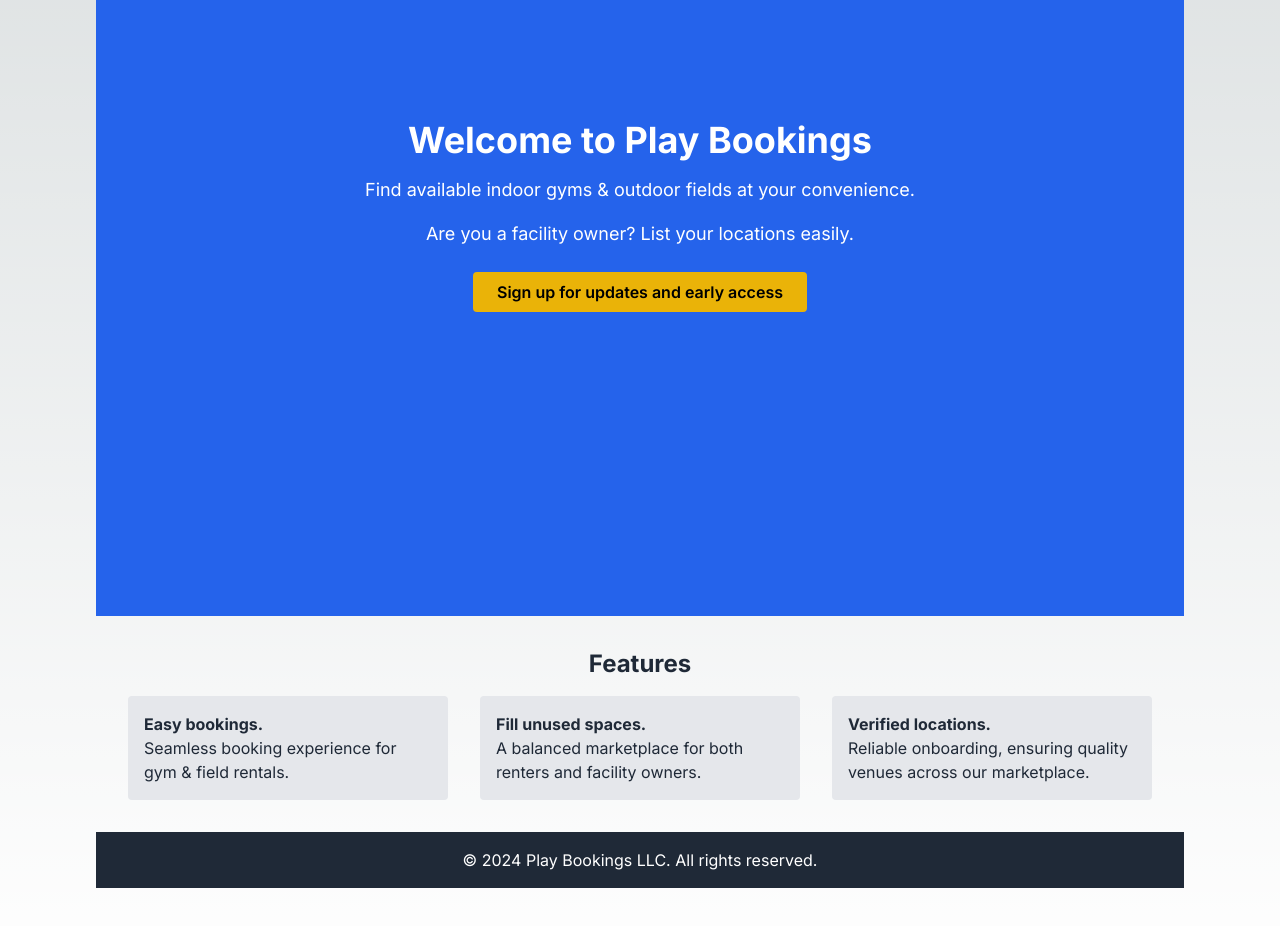
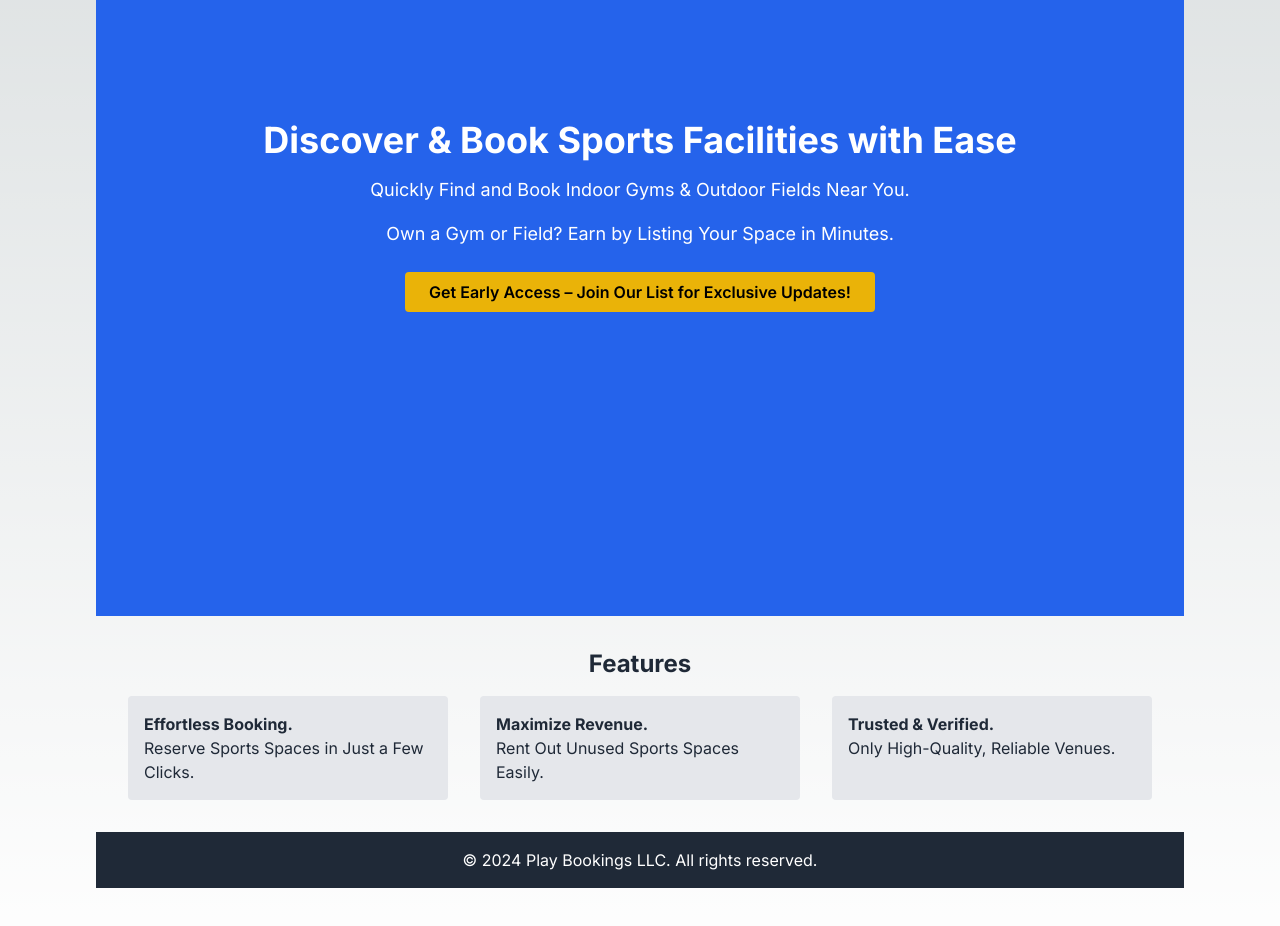
Before and after one commit to jensenmiers/PlayBookings.com, a Next.js app in the folder play-bookings/: page / in a window 1280 px wide. Shown: the part 340-1266 px from the top of the page. Built offline with nearby package versions, Linux system fonts and the light colour scheme.

Commit message:
updated landing page copy

```diff
--- a/play-bookings/src/app/page.js
+++ b/play-bookings/src/app/page.js
@@ -17,10 +17,10 @@ export default function Home() {
 
         {/* Hero Section */}
         <section className="flex flex-col items-center justify-center h-screen bg-blue-600 text-white">
-          <h2 className="text-4xl font-bold">Welcome to Play Bookings</h2>
-          <p className="mt-4 text-lg">Find available indoor gyms & outdoor fields at your convenience.</p>
-          <p className="mt-4 text-lg">Are you a facility owner? List your locations easily.</p>
-          <button className="mt-6 px-6 py-2 bg-yellow-500 text-black font-semibold rounded">Sign up for updates and early access</button>
+          <h2 className="text-4xl font-bold">Discover & Book Sports Facilities with Ease</h2>
+          <p className="mt-4 text-lg">Quickly Find and Book Indoor Gyms & Outdoor Fields Near You.</p>
+          <p className="mt-4 text-lg">Own a Gym or Field? Earn by Listing Your Space in Minutes.</p>
+          <button className="mt-6 px-6 py-2 bg-yellow-500 text-black font-semibold rounded">Get Early Access – Join Our List for Exclusive Updates!</button>
         </section>
 
         {/* Features Section */}
@@ -28,16 +28,16 @@ export default function Home() {
           <h3 className="text-2xl font-bold text-center features-text">Features</h3>
           <div className="mt-4 grid grid-cols-1 md:grid-cols-3 gap-8">
             <div className="p-4 bg-gray-200 rounded features-text">
-              <h4 className="font-bold">Easy bookings.</h4>
-              <p>Seamless booking experience for gym & field rentals.</p>
+              <h4 className="font-bold">Effortless Booking.</h4>
+              <p>Reserve Sports Spaces in Just a Few Clicks.</p>
             </div>
             <div className="p-4 bg-gray-200 rounded features-text">
-              <h4 className="font-bold">Fill unused spaces.</h4>
-              <p>A balanced marketplace for both renters and facility owners.</p>
+              <h4 className="font-bold">Maximize Revenue.</h4>
+              <p>Rent Out Unused Sports Spaces Easily.</p>
             </div>
             <div className="p-4 bg-gray-200 rounded features-text">
-              <h4 className="font-bold">Verified locations.</h4>
-              <p>Reliable onboarding, ensuring quality venues across our marketplace.</p>
+              <h4 className="font-bold">Trusted & Verified.</h4>
+              <p>Only High-Quality, Reliable Venues.</p>
             </div>
           </div>
         </section>
```
